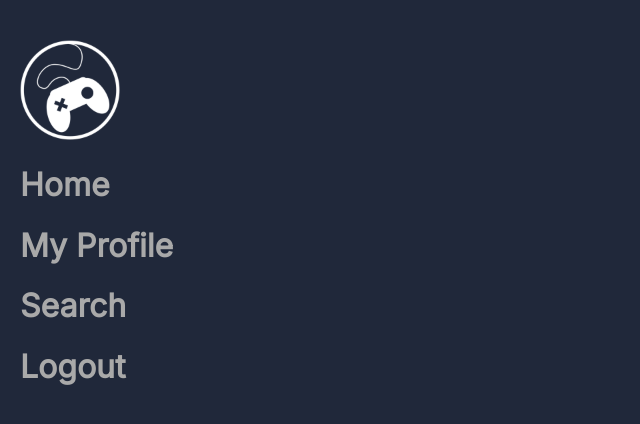
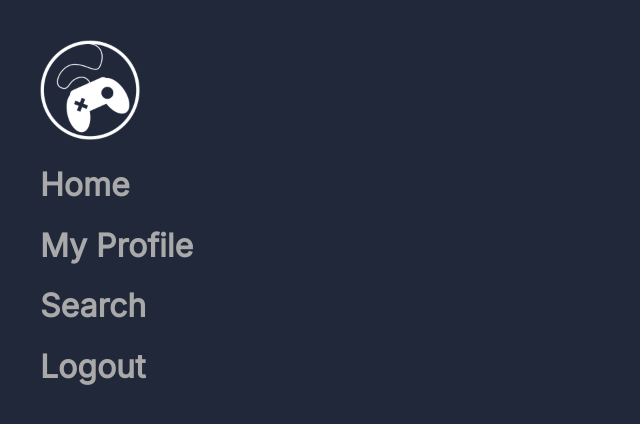
Before and after one commit to nstuhldreher1/GameReview, a React (Create React App) app: page /feed in a window 1280 px wide. Shown: the top 424 px of the page, without its empty margins (0-640 px from the left). Built offline with nearby package versions, Linux system fonts and the light colour scheme.

Commit message:
-tweaked navbar css to prevent element overlapping

```diff
--- a/src/components/NavBar.css
+++ b/src/components/NavBar.css
@@ -11,9 +11,12 @@
 }
 
 #navbar{
-    margin-left: 20px;
-    margin-right: 20px;
+    /* I added margins to your navbar so your links dont get overlapped by
+    by others*/
+    margin-left: 40px;
+    margin-right: 40px;
     padding-top: 40px;
+    /*padding-left: 40px;*/
     width: 170px;
 }
 
```
